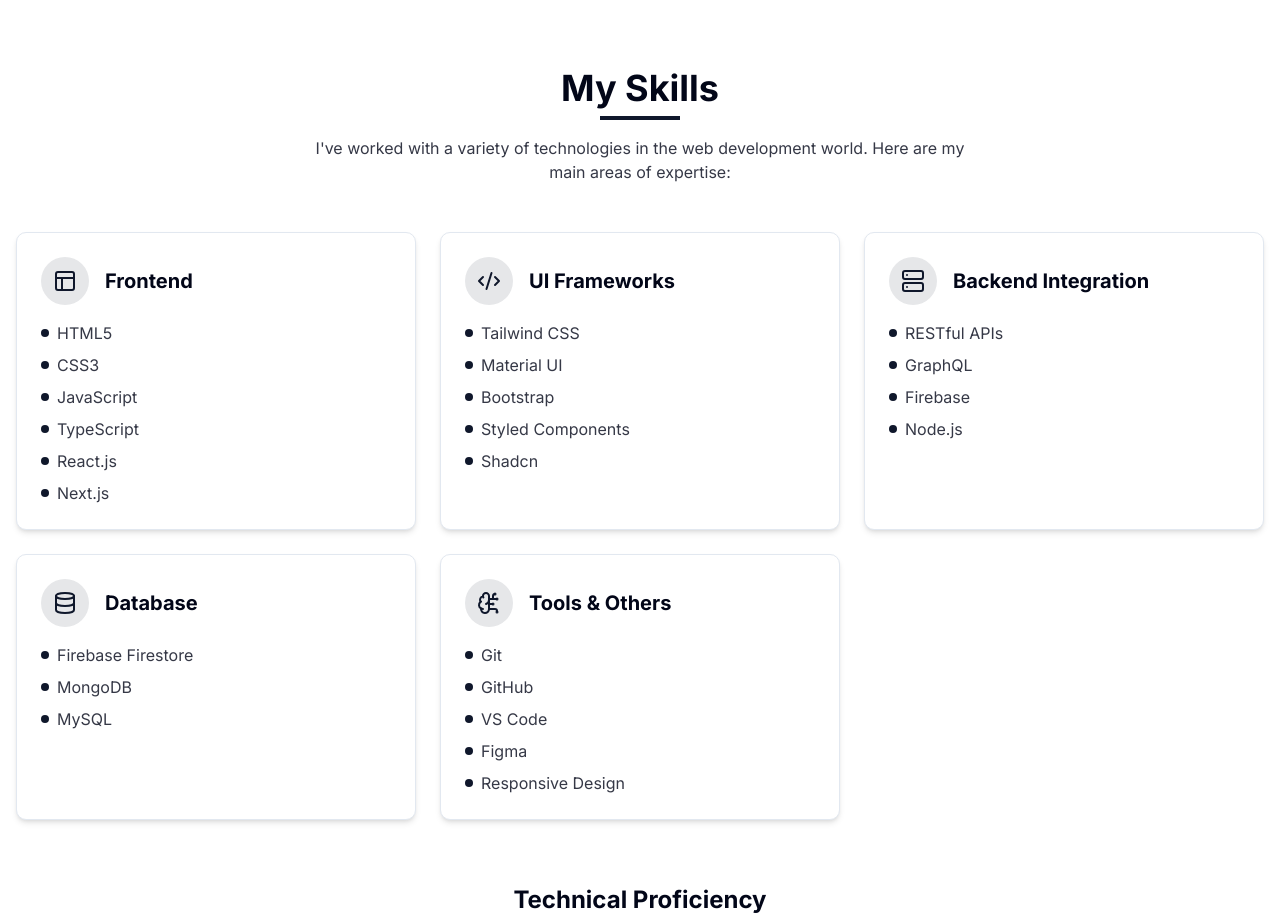
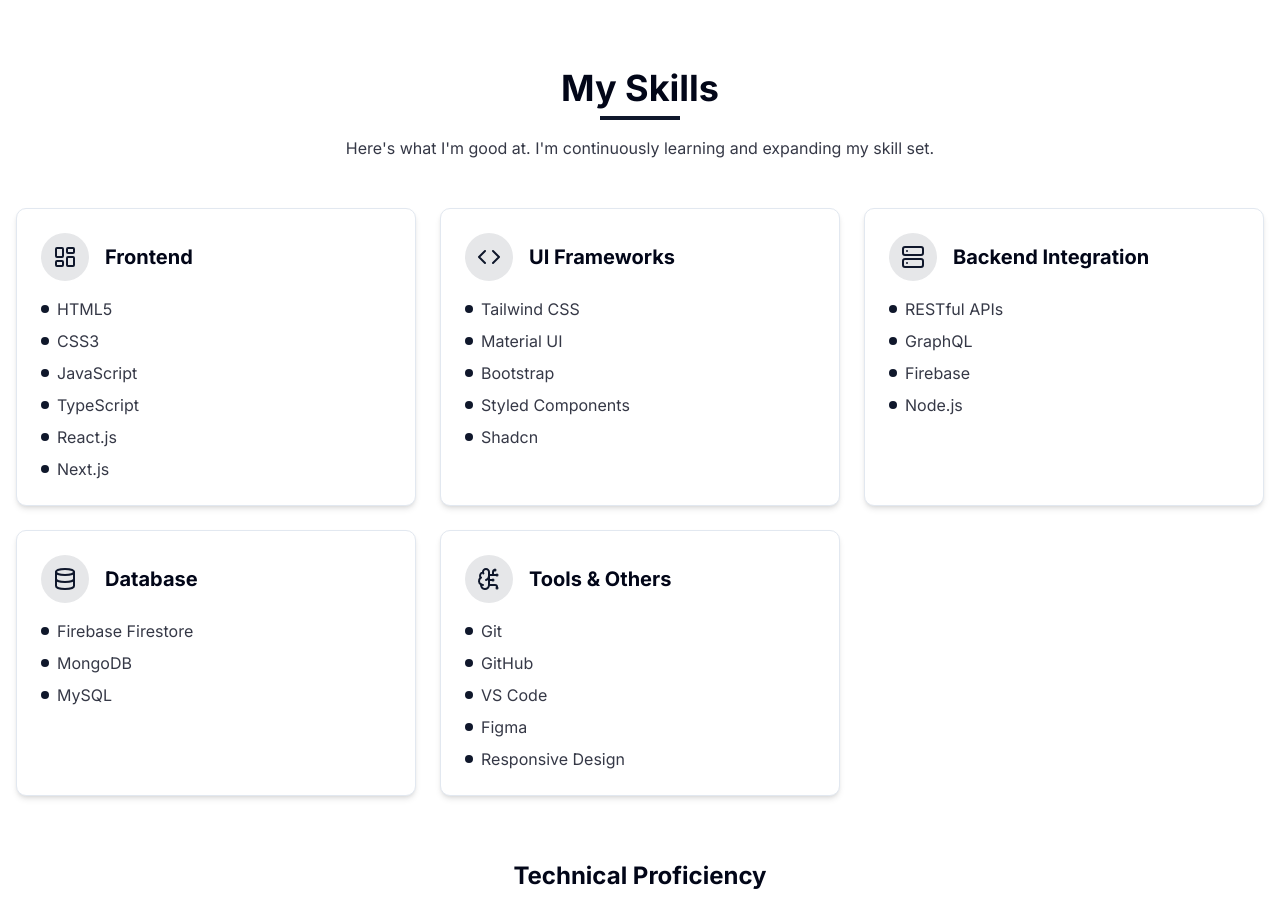
Before and after one commit to bilalvakani/portfolio, a Next.js app: page / in a window 1280 px wide. Shown: the part 1520-2440 px from the top of the page. Built offline with nearby package versions, Linux system fonts and the light colour scheme.

Commit message:
changes in conact form

```diff
--- a/components/contact.tsx
+++ b/components/contact.tsx
@@ -8,7 +8,7 @@ import { useInView } from "react-intersection-observer"
 import { Button } from "@/components/ui/button"
 import { Input } from "@/components/ui/input"
 import { Textarea } from "@/components/ui/textarea"
-import { MailIcon, PhoneIcon, MapPinIcon, SendIcon, CheckCircleIcon } from "lucide-react"
+import { MailIcon, PhoneIcon, MapPinIcon, SendIcon } from "lucide-react"
 
 export default function Contact() {
   const [ref, inView] = useInView({
@@ -98,7 +98,7 @@ Message: ${formState.message}
           <h2 className="text-3xl md:text-4xl font-bold mb-2">Get In Touch</h2>
           <div className="w-20 h-1 bg-primary mx-auto mb-4"></div>
           <p className="text-foreground/80 max-w-2xl mx-auto">
-            Feel free to contact me for any project or collaboration. I'm always open to discussing new projects,
+            Feel free to contact me for any project or collaboration. I&apos;m always open to discussing new projects,
             creative ideas, or opportunities to be part of your vision.
           </p>
         </motion.div>
--- a/components/skills.tsx
+++ b/components/skills.tsx
@@ -2,7 +2,14 @@
 
 import { motion } from "framer-motion"
 import { useInView } from "react-intersection-observer"
-import { Code2Icon, DatabaseIcon, LayoutIcon, ServerIcon, BrainCircuitIcon, FlameIcon } from "lucide-react"
+import { Button } from "@/components/ui/button"
+import {
+  BrainCircuitIcon,
+  CodeIcon,
+  LayoutDashboardIcon,
+  ServerIcon,
+  DatabaseIcon
+} from "lucide-react"
 
 export default function Skills() {
   const [ref, inView] = useInView({
@@ -13,12 +20,12 @@ export default function Skills() {
   const skills = [
     {
       category: "Frontend",
-      icon: <LayoutIcon className="h-6 w-6" />,
+      icon: <LayoutDashboardIcon className="h-6 w-6" />,
       items: ["HTML5", "CSS3", "JavaScript", "TypeScript", "React.js", "Next.js"],
     },
     {
       category: "UI Frameworks",
-      icon: <Code2Icon className="h-6 w-6" />,
+      icon: <CodeIcon className="h-6 w-6" />,
       items: ["Tailwind CSS", "Material UI", "Bootstrap", "Styled Components","Shadcn"],
     },
     {
@@ -65,9 +72,8 @@ export default function Skills() {
         >
           <h2 className="text-3xl md:text-4xl font-bold mb-2">My Skills</h2>
           <div className="w-20 h-1 bg-primary mx-auto mb-4"></div>
-          <p className="text-foreground/80 max-w-2xl mx-auto">
-            I've worked with a variety of technologies in the web development world. Here are my main areas of
-            expertise:
+          <p className="text-foreground/80">
+            Here&apos;s what I&apos;m good at. I&apos;m continuously learning and expanding my skill set.
           </p>
         </motion.div>
 
```
